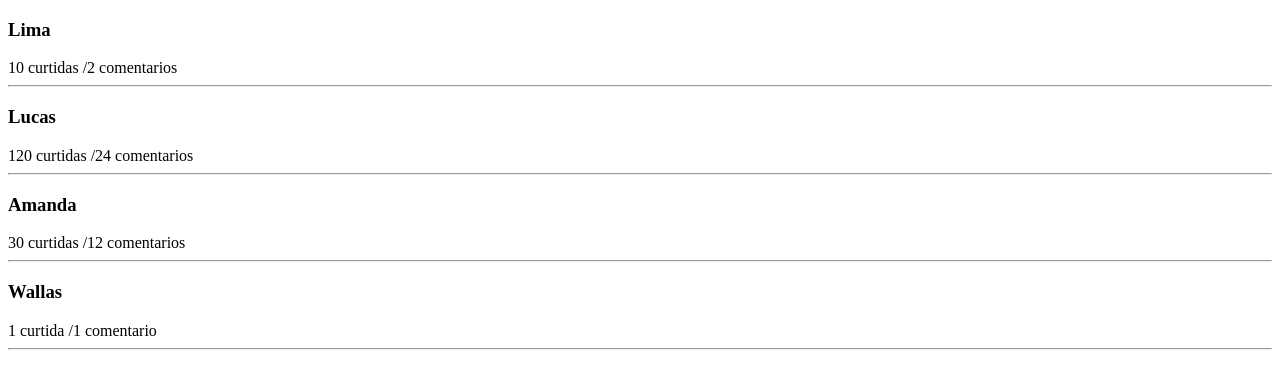
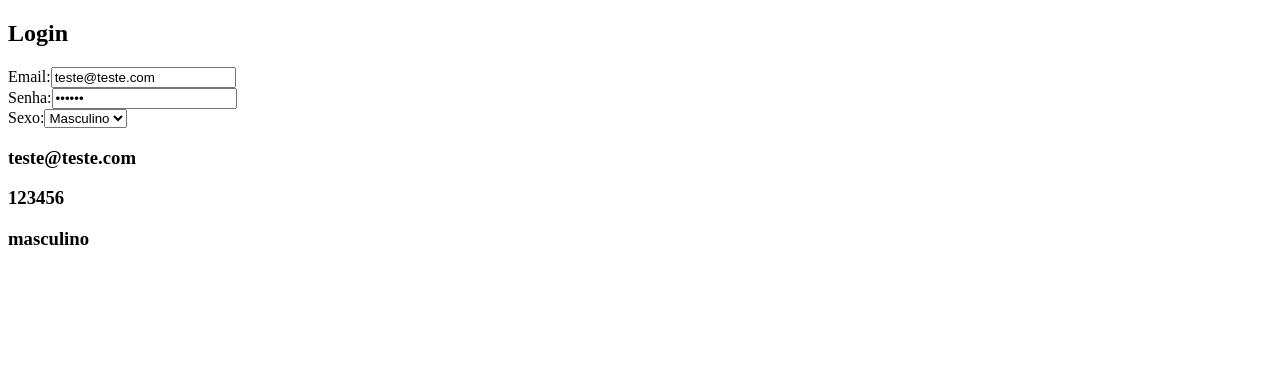
Before and after one commit to YanWallas/curso-react, a React (Create React App) app in the folder meuapp/: page / in a window 1280 px wide. Shown: the top 388 px of the page. Built offline with nearby package versions, Linux system fonts and the light colour scheme.

Commit message:
manipulando formularios

```diff
--- a/meuapp/src/App.js
+++ b/meuapp/src/App.js
@@ -1,33 +1,50 @@
 import React, { Component } from 'react';
-import Feed from './componentes/feed';
 
 class App extends Component {
   constructor(props) {
     super(props);
     this.state = {
-      feed: [
-        { id: 1, username: 'Lima', curtidas: 10, comentarios: 2 },
-        { id: 2, username: 'Lucas', curtidas: 120, comentarios: 24 },
-        { id: 3, username: 'Amanda', curtidas: 30, comentarios: 12 },
-        { id: 4, username: 'Wallas', curtidas: 1, comentarios: 1 },
-      ],
-    };
+      email: "teste@teste.com",
+      senha: '123456',
+      sexo: 'masculino'
+    }
+
+    this.trocaEmail = this.trocaEmail.bind(this);
+    this.trocaSexo = this.trocaSexo.bind(this);
+  }
+
+  trocaEmail(e){
+    let valorDigitado = e.target.value;
+    this.setState({email: valorDigitado});
+  }
+
+  trocaSexo(e){
+
   }
 
   render() {
     return (
       <div>
-        {this.state.feed.map((item) => {
-          return (
-            <Feed
-              id={item.id}
-              username={item.username}
-              curtidas={item.curtidas}
-              comentarios={item.comentarios}
-            />
-          );
-        })}
+        <h2>Login</h2>
+        Email:
+        <input type="email" name="email"  value={this.state.email} onChange={this.trocaEmail}/> <br/>
+        Senha:
+        <input type="password" name="senha"  value={this.state.senha} onChange={(e) => this.setState({senha: e.target.value})}/><br/>
+
+        Sexo:
+        <select name="sexo" value={this.state.sexo} onChange={(e) => this.setState({sexo: e.target.value})}>
+          <option value="masculino">Masculino</option>
+          <option value="feminino">Feminino</option>
+        </select>
+
+        <div>
+          <h3>{this.state.email}</h3>
+          <h3>{this.state.senha}</h3>
+          <h3>{this.state.sexo}</h3>
+        </div>
       </div>
+
+
     );
   }
 }
--- a/meuapp/src/componentes/feed/index.js
+++ /dev/null
@@ -1,18 +0,0 @@
-import React, { Component } from 'react';
-
-class Feed extends Component {
-  render() {
-    return (
-      <div key={this.props.id}>
-        <h3>{this.props.username}</h3>
-        <a>
-          {this.props.curtidas > 1 ? this.props.curtidas + ' curtidas' : this.props.curtidas + ' curtida'} /
-          {this.props.comentarios > 1 ? this.props.comentarios + ' comentarios' : this.props.comentarios + ' comentario'}
-        </a>
-        <hr />
-      </div>
-    );
-  }
-}
-
-export default Feed;
```
